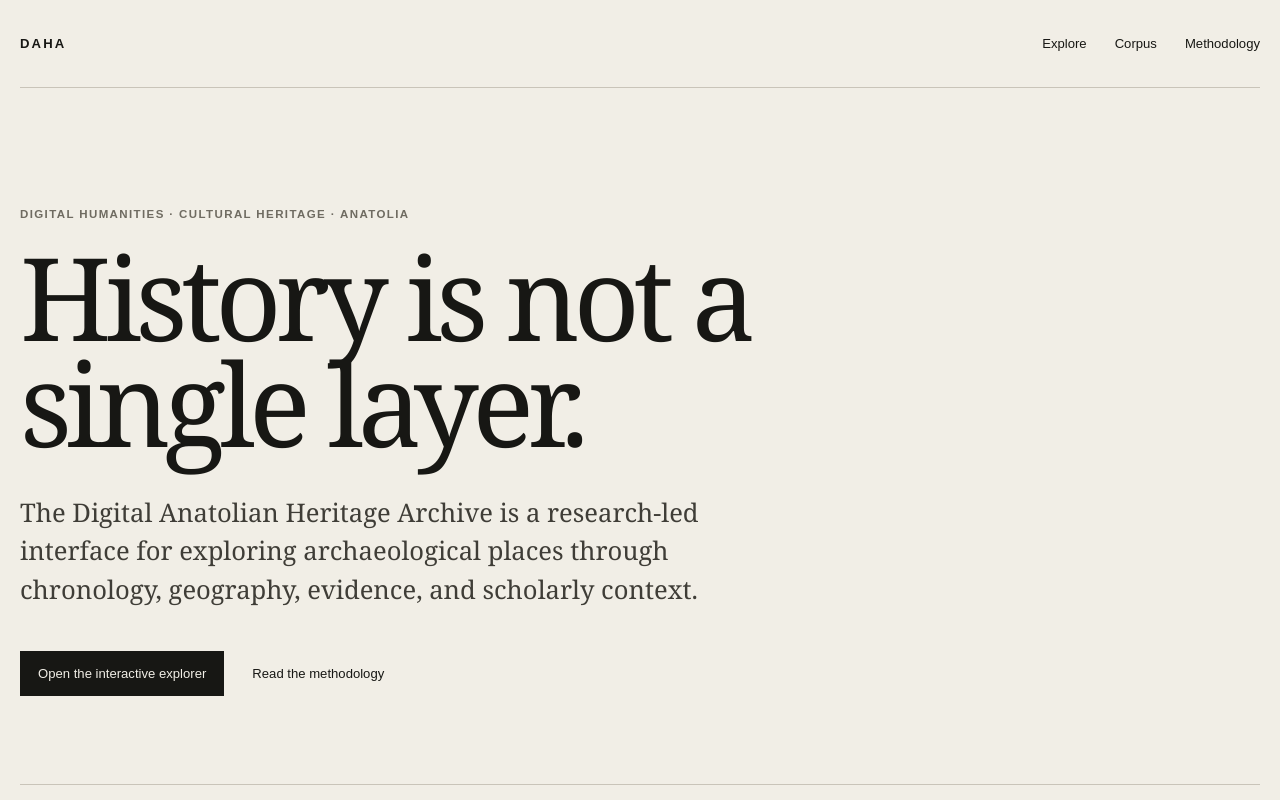
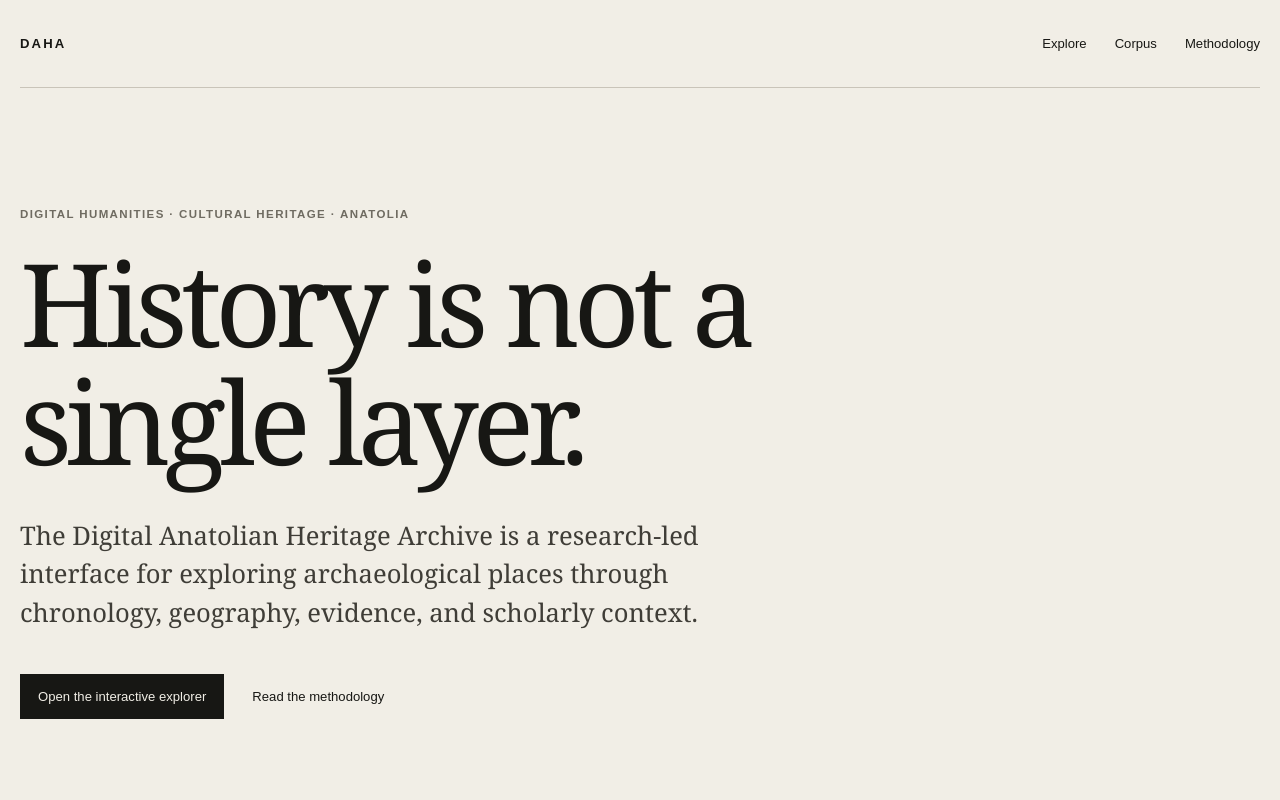
Before and after one commit to Jenisch/digital-anatolian-heritage-archive, a Next.js app: page / in a window 1280 px wide. Shown: the top 800 px of the page. Built offline with nearby package versions, Linux system fonts and the light colour scheme; no server answers.

Commit message:
fix: prevent homepage hero glyph collision

```diff
--- a/app/page.tsx
+++ b/app/page.tsx
@@ -17,7 +17,7 @@ export default function Home() {
 
       <section className="hero shell" id="top">
         <p className="eyebrow">Digital humanities · Cultural heritage · Anatolia</p>
-        <h1>History is not a single layer.</h1>
+        <h1 style={{ lineHeight: 1.02 }}>History is not a single layer.</h1>
         <p className="lede">
           The Digital Anatolian Heritage Archive is a research-led interface for exploring archaeological places through chronology, geography, evidence, and scholarly context.
         </p>
@@ -60,7 +60,7 @@ export default function Home() {
 
         <div className="site-grid">
           {sites.map((site, index) => {
-            const recordReady = ["gobekli-tepe", "catalhoyuk", "arslantepe", "hattusa", "gordion", "troy"].includes(site.slug);
+            const recordReady = ["gobekli-tepe", "catalhoyuk", "arslantepe", "hattusa", "gordion", "troy", "ephesus"].includes(site.slug);
 
             return (
               <article className={`site-card${recordReady ? " site-card-ready" : ""}`} key={site.slug}>
```
